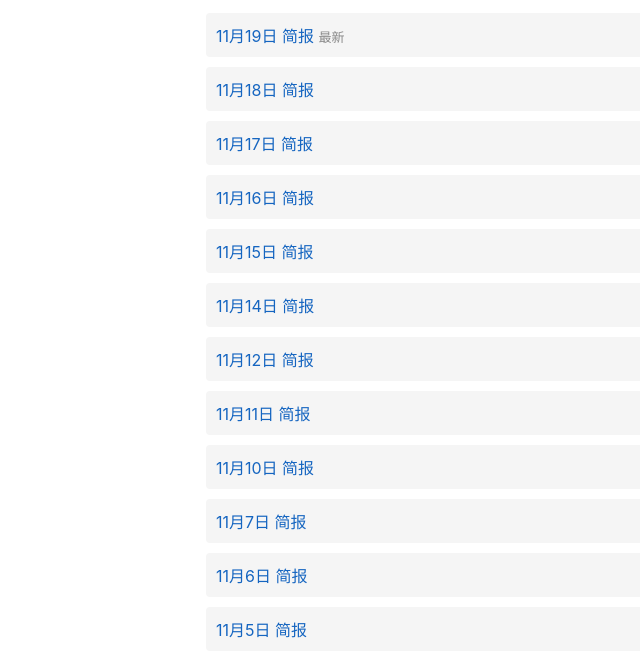
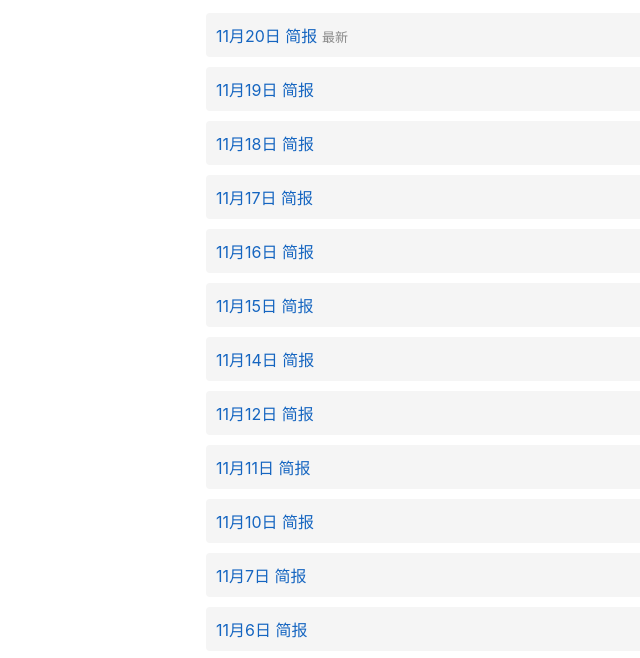
Before and after one commit to liuhangbj/news-briefing, a plain HTML site: page index.html in a window 1280 px wide. Shown: the part 126-784 px from the top of the page, without its empty margins (134-774 px from the left). Drawn offline with Linux system fonts and the light colour scheme.

Commit message:
update index

```diff
--- a/index.html
+++ b/index.html
@@ -16,7 +16,8 @@
 <body>
 <h1>📰 每日新闻简报归档</h1>
 <ul>
-  <li><a href="briefing_20261119_final.html">11月19日 简报</a> <span class="date">最新</span></li>
+  <li><a href="briefing_20261120_final.html">11月20日 简报</a> <span class="date">最新</span></li>
+  <li><a href="briefing_20261119_final.html">11月19日 简报</a></li>
   <li><a href="briefing_20261118_final.html">11月18日 简报</a></li>
   <li><a href="briefing_20261117_final.html">11月17日 简报</a></li>
   <li><a href="briefing_20261116_final.html">11月16日 简报</a></li>
```
